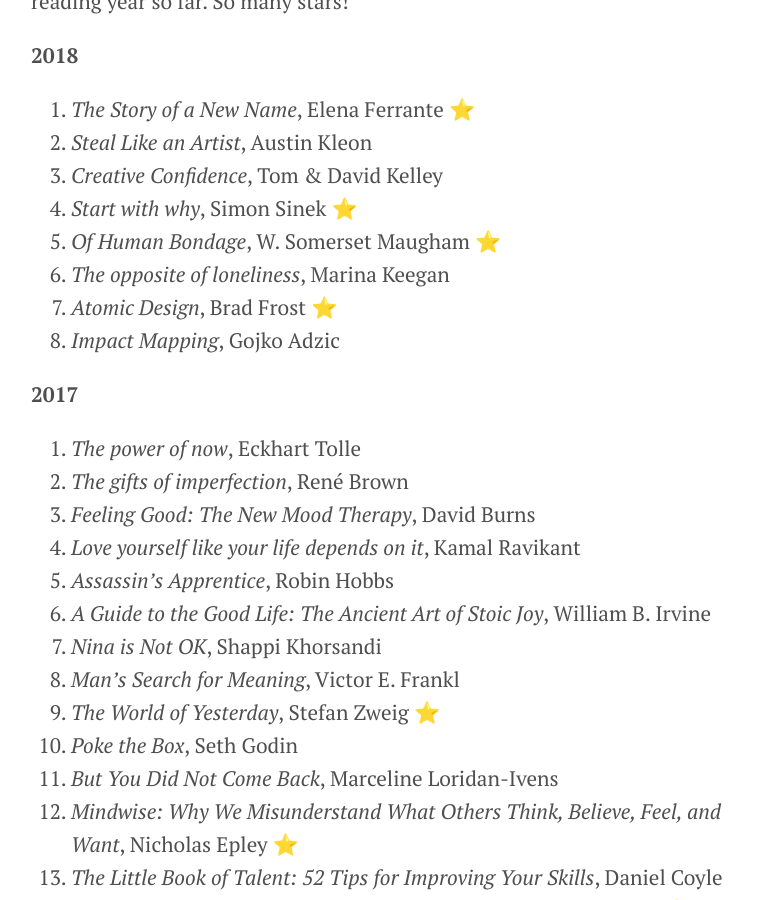
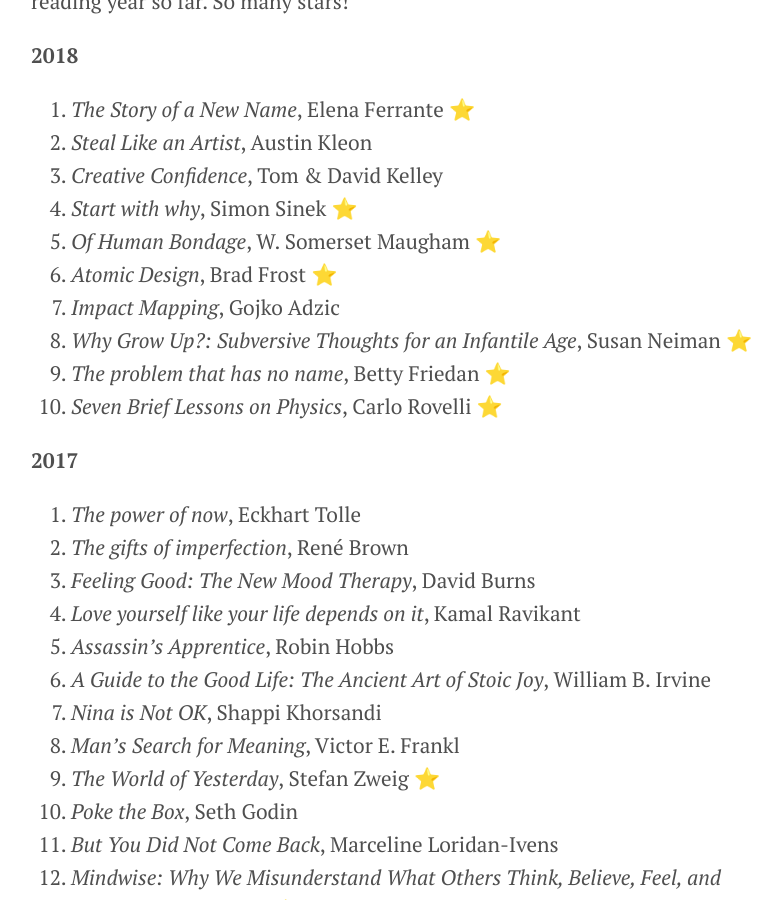
Before and after one commit to irenealgi/irenealegre.com, a Jekyll site: the page built from reading-list.md, in a window 1280 px wide and 900 px high, scrolled down 368 px. Shown: the whole window, without its empty margins (244-1026 px from the left). Built offline with Jekyll 4.4.1, drawn with Linux system fonts in a browser that asks for light colours.

Commit message:
adding books
Former-commit-id: a7439d51777e1833b9c29734c4c5ce25e9448975

```diff
--- a/reading-list.md
+++ b/reading-list.md
@@ -11,9 +11,11 @@ I'm proud of my reading list, and how it's improved over the years. I began read
 1. *Creative Confidence*, Tom & David Kelley
 1. *Start with why*, Simon Sinek ⭐️
 1. *Of Human Bondage*, W. Somerset Maugham ⭐️
-2. *The opposite of loneliness*, Marina Keegan
 2. *Atomic Design*, Brad Frost ⭐️
 3. *Impact Mapping*, Gojko Adzic
+1. *Why Grow Up?: Subversive Thoughts for an Infantile Age*, Susan Neiman ⭐️
+1. *The problem that has no name*, Betty Friedan ⭐️
+1. *Seven Brief Lessons on Physics*, Carlo Rovelli ⭐️
 
 **2017**
 
```
